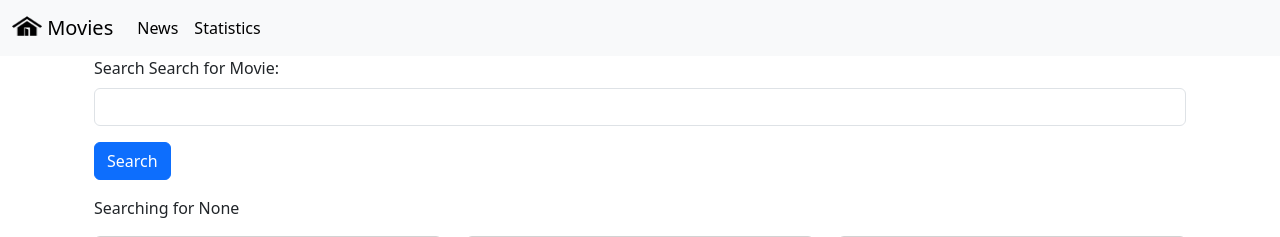
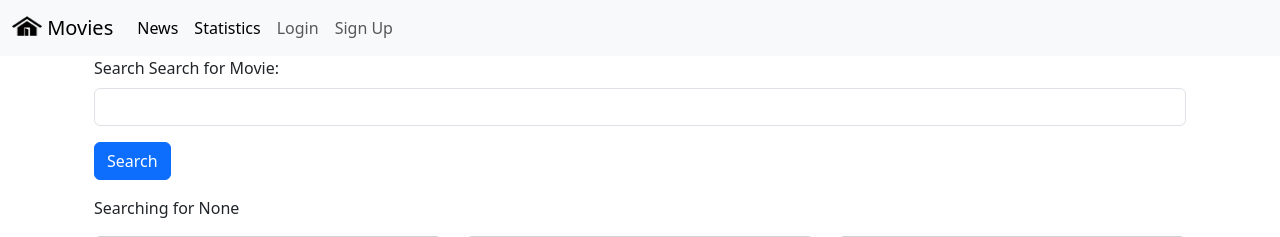
Before and after one commit to JeroCardona/MovieViews, a Django app: page / in a window 1280 px wide. Shown: the top 237 px of the page. Run offline with Django 5.2, Linux system fonts and the light colour scheme; data comes from the database, SQL or seed files in the repository.

Commit message:
Nueva app, Templates, y datos (csv de peliculas)

```diff
--- a/moviereviews/templates/base.html
+++ b/moviereviews/templates/base.html
@@ -20,6 +20,11 @@
             <li class="nav-item">
                 <a class="nav-link active" aria-current="page" href="{% url 'statistics' %}">Statistics</a>
             </li>
+            </li>
+                <a class="nav-link" href="#">Login</a>
+            </li>
+                <a class="nav-link" href="#">Sign Up</a>
+            </li>
             </ul>
         </div>
     </div>
```
